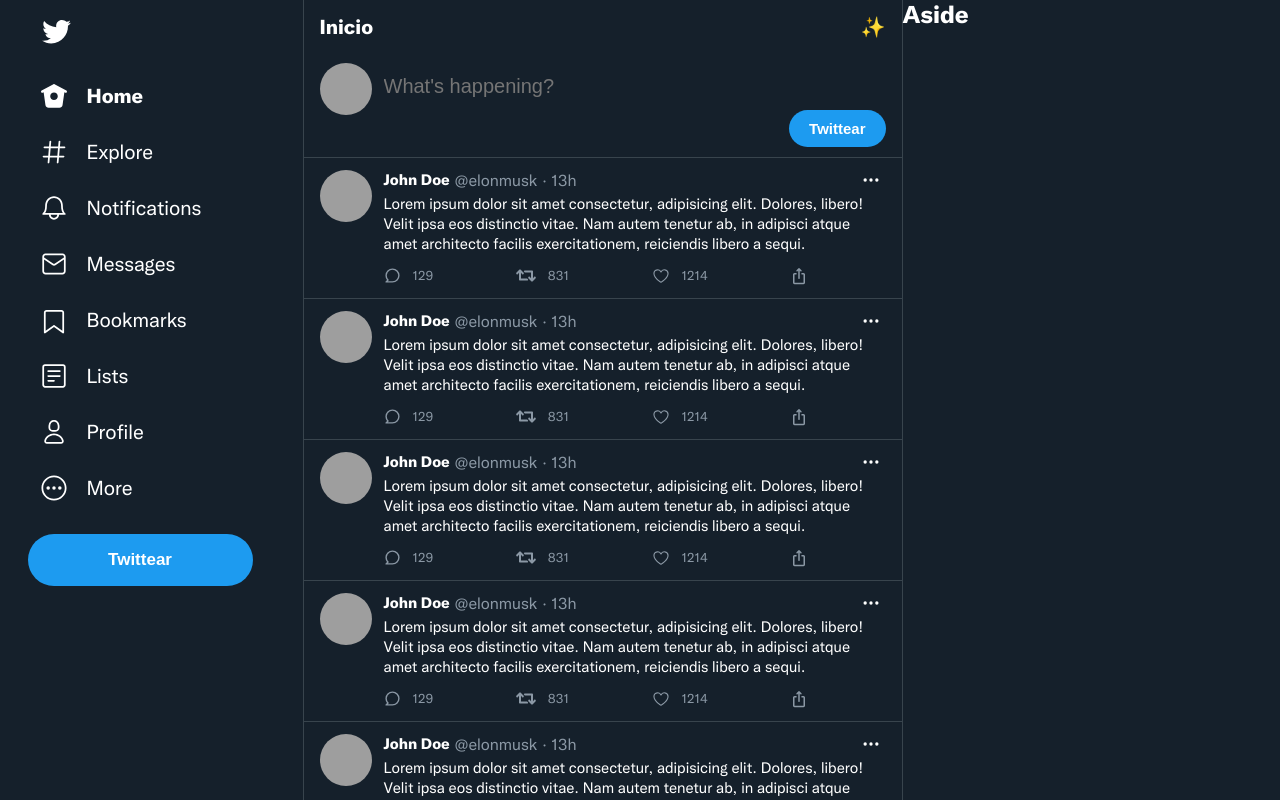
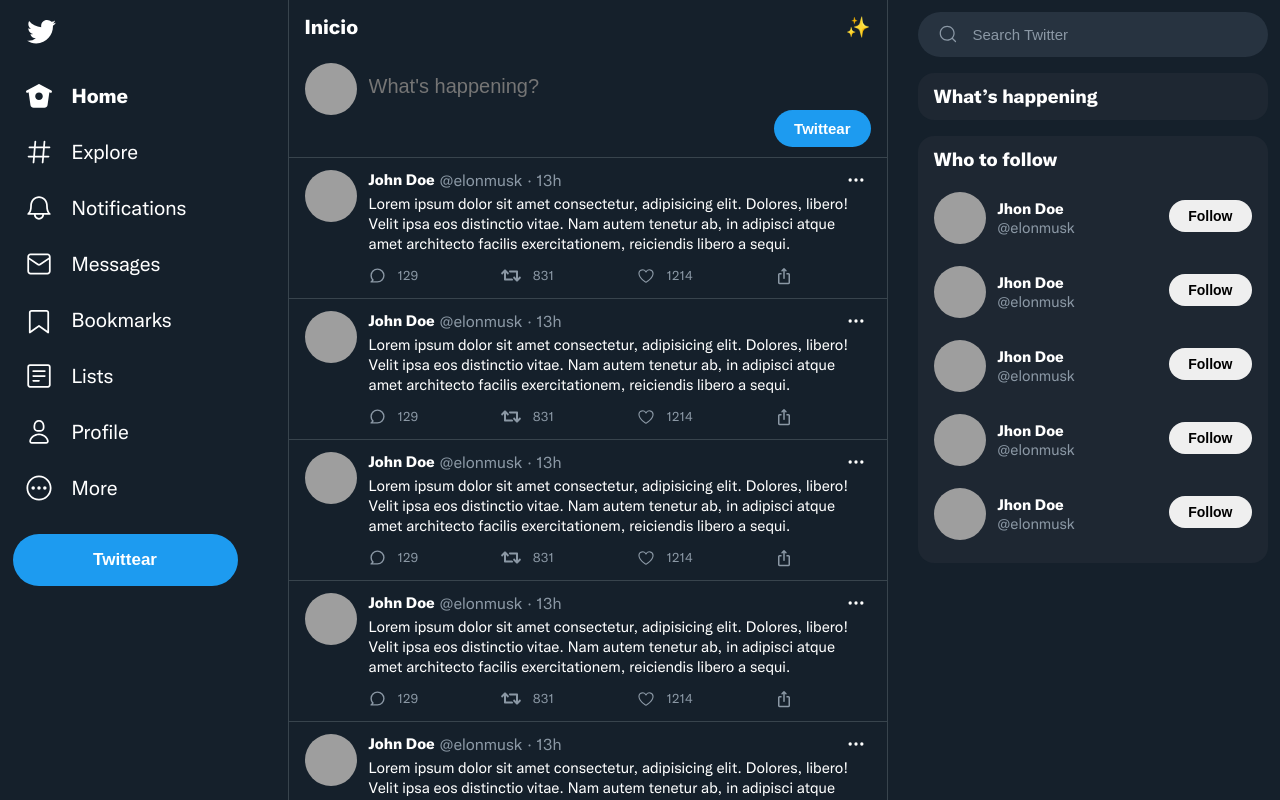
Before and after one commit to Maximo4ever/Twitter-Clone, a Vue app: page / in a window 1280 px wide. Shown: the top 800 px of the page. Built offline with nearby package versions, Linux system fonts and the light colour scheme; grey boxes are pictures that could not be loaded.

Commit message:
Agrega el aside de la app

```diff
--- /dev/null
+++ b/src/assets/SearchIcon.vue
@@ -0,0 +1,10 @@
+<template>
+  <svg class="form__icon" viewBox="0 0 24 24"><g><path fill="#8b98a5" d="M21.53 20.47l-3.66-3.66C19.195 15.24 20 13.214 20 11c0-4.97-4.03-9-9-9s-9 4.03-9 9 4.03 9 9 9c2.215 0 4.24-.804 5.808-2.13l3.66 3.66c.147.146.34.22.53.22s.385-.073.53-.22c.295-.293.295-.767.002-1.06zM3.5 11c0-4.135 3.365-7.5 7.5-7.5s7.5 3.365 7.5 7.5-3.365 7.5-7.5 7.5-7.5-3.365-7.5-7.5z"></path></g></svg>
+</template>
+<style>
+.form__icon {
+  position: absolute;
+  top: calc(50% - 5px);
+  left: 20px;
+}
+</style>
--- a/src/components/Aside.vue
+++ b/src/components/Aside.vue
@@ -1,10 +1,69 @@
+<script setup>
+import SearchIcon from "../assets/SearchIcon.vue";
+import AsideUser from "./AsideUser.vue";
+</script>
 <template>
   <aside class="aside">
-    <h2>Aside</h2>
+    <div class="aside__content">
+      <form class="form">
+        <SearchIcon width="20px" height="20px" />
+        <input class="form__input" type="text" placeholder="Search Twitter">
+      </form>
+      <section class="section">
+        <h3>What’s happening</h3>
+      </section>
+      <section class="section">
+        <h3>Who to follow</h3>
+        <div class="userWhoToFollow">
+          <AsideUser />
+          <AsideUser />
+          <AsideUser />
+          <AsideUser />
+          <AsideUser />
+        </div>
+      </section>
+    </div>
   </aside>
 </template>
 <style>
 .aside {
   width: 350px;
+  height: 100%;
+  margin-left: 30px;
+  /* background-color: #252E38; */
+}
+.aside__content {
+  width: 350px;
+  position: fixed;
+  top: 0;
+}
+.form {
+  position: relative;
+  padding-top: 12px;
+}
+.form__input {
+  width: 100%;
+  font-size: 15px;
+  padding: 14px 10px 14px 55px;
+  background-color: #273340;
+  color: #fff;
+  border-radius: 30px;
+  border: none;
+  outline: none;
+}
+.form__input::placeholder {
+  color: #8B98A5;
+}
+.section {
+  background-color: #1E2732;
+  padding-block: 12px;
+  border-radius: 16px;
+  margin-top: 16px;
+}
+.section h3 {
+  padding-inline: 16px;
+}
+.userWhoToFollow {
+  padding-top: 10px;
 }
 </style>
--- /dev/null
+++ b/src/components/AsideUser.vue
@@ -0,0 +1,56 @@
+<template>
+  <div class="user">
+    <img class="user__img" src="https://thispersondoesnotexist.com/image" alt="random">
+    <div>
+      <div>
+        <h6 class="user__name">Jhon Doe</h6>
+        <span class="user__at">@elonmusk</span>
+      </div>
+      <button class="user__btn">Follow</button>
+    </div>
+  </div>
+</template>
+<style>
+.user {
+  display: flex;
+  align-items: center;
+  column-gap: 12px;
+  padding-block: 11px;
+  padding-inline: 16px;
+  cursor: pointer;
+}
+.user:hover {
+  background-color: #252E38;
+}
+.user__img {
+  height: 52px;
+  width: 52px;
+  border-radius: 50%;
+}
+.user > div {
+  width: 100%;
+  display: flex;
+  justify-content: space-between;
+}
+.user h6, .user span {
+  font-size: 15px;
+}
+.user__name:hover {
+  text-decoration: underline;
+}
+.user span {
+  color: #8b98a5;
+}
+.user__btn {
+  font-size: 14px;
+  height: 32px;
+  font-weight: 600;
+  padding-inline: 19px;
+  border: none;
+  border-radius: 16px;
+  cursor: pointer;
+}
+.user__btn:hover {
+  background-color: #D7DBDC;
+}
+</style>
```
